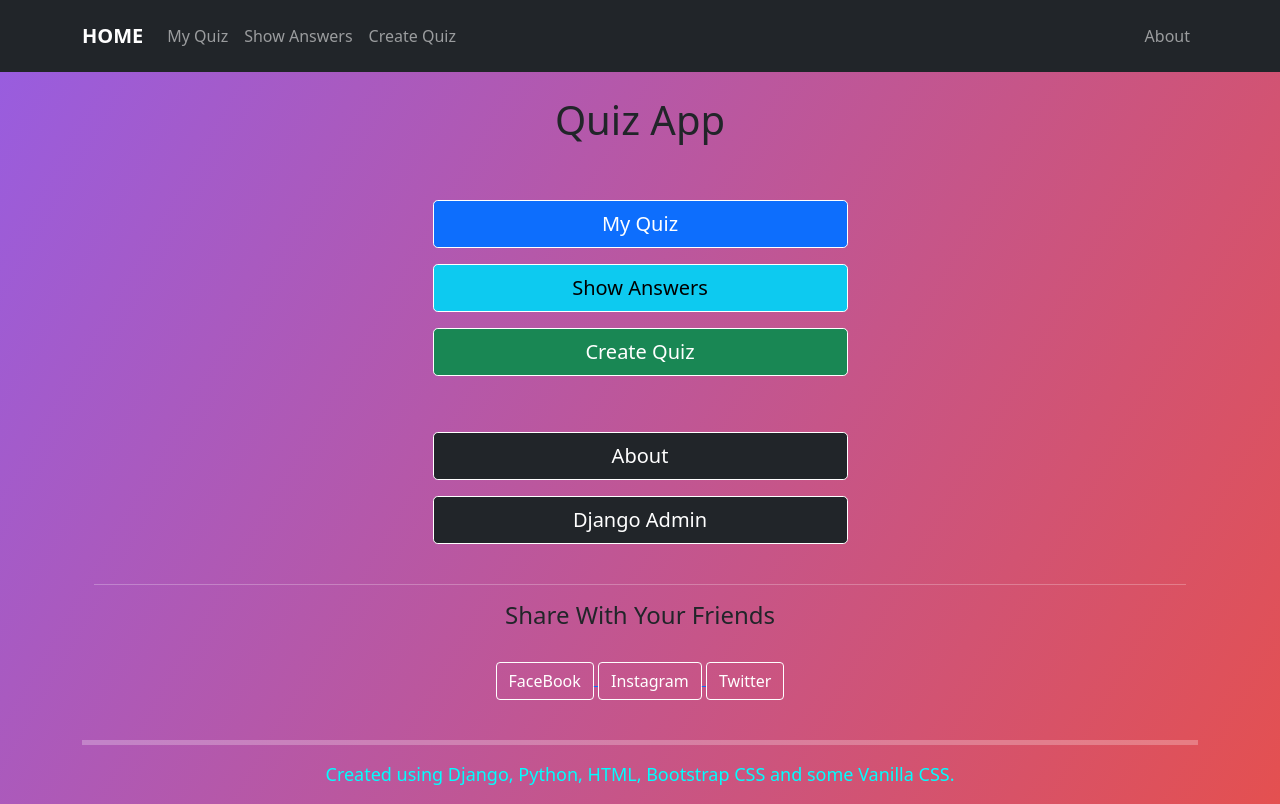
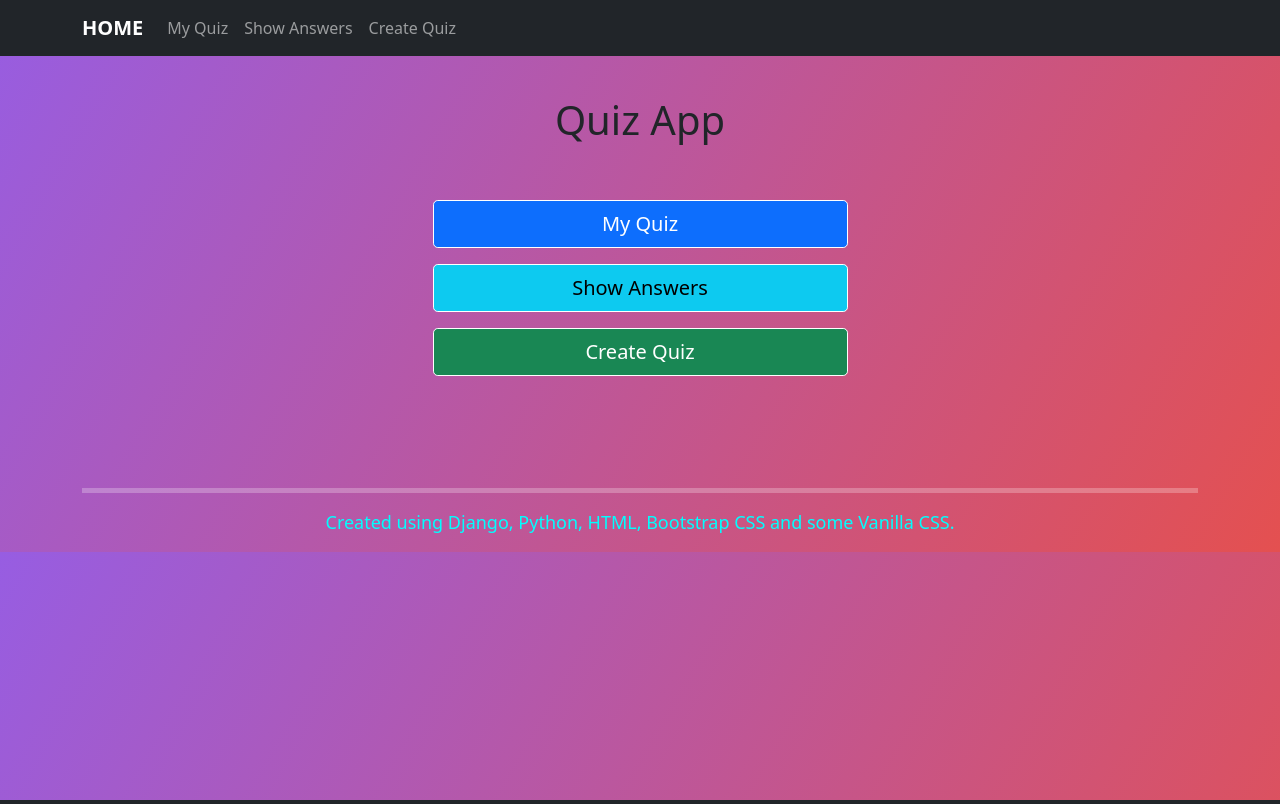
Before and after one commit to nisheet-n/quiz-maker, a Django app: page / in a window 1280 px wide. Run offline with Django 3.2, Linux system fonts and the light colour scheme; some libraries are stand-ins or nearby versions.

Commit message:
Unused codes removed

```diff
--- a/quizapp/templates/quizapp/base.html
+++ b/quizapp/templates/quizapp/base.html
@@ -47,14 +47,6 @@
 							<a class="nav-link" href="/create">Create Quiz</a>
 						</li>
 					</ul>
-					<span class="navbar-text">
-
-						<ul class="navbar-nav me-auto mb-2 mb-lg-0">
-							<li class="nav-item">
-								<a class="nav-link" href="/about">About</a>
-							</li>
-						</ul>
-					</span>
 				</div>
 			</div>
 		</nav>
--- a/quizapp/templates/quizapp/index.html
+++ b/quizapp/templates/quizapp/index.html
@@ -24,35 +24,11 @@
 			<a role="button" class="btn btn-success btn-lg" href="/create">
 				Create Quiz
 			</a>
-			<br>
-			<a role="button" class="btn btn-dark btn-lg" href="/about">
-				About
-			</a>
-			<a role="button" class="btn btn-dark btn-lg" href="/admin" target="_blank">
-				Django Admin
-			</a>
 		</div>
 	</div>
-	<br>
-	<hr style="color: white;">
-	<div class="container">
-		<h4>Share With Your Friends</h4>
-		<br>
-		<div class="d-grid gap-2 d-md-block">
-			<a href="http://facebook.com" target="_blank">
-				<button type="button" class="btn btn-outline-dark" style="color: white;">FaceBook</button>
-			</a>
-
-			<a href="http://instagram.com" target="_blank">
-				<button type="button" class="btn btn-outline-dark" style="color: white;">Instagram</button>
-			</a>
-
-			<a href="http://twitter.com" target="_blank">
-				<button type="button" class="btn btn-outline-dark" style="color: white;">Twitter</button>
-			</a>
-
-		</div>
-	</div>
+	<br />
+	<br />
+	<br />
 </div>
 
 {%endblock%}
--- a/quizapp/urls.py
+++ b/quizapp/urls.py
@@ -8,5 +8,4 @@
 	path('create/', views.create, name='create'),
 	path('quiz/', views.quiz, name='quiz'),
 	path('result/', views.result, name='result'),
-	path('about/', views.about, name='about'),
 ]
--- a/quizapp/views.py
+++ b/quizapp/views.py
@@ -63,6 +63,3 @@
 		'quizapp/result.html',
 		{'score':score,
 		'total':total})
-
-def about(request):
-	return render(request,'quizapp/about.html')
```
Also changed, not shown: quizapp/templates/quizapp/about.html (deleted, +0 -27 lines), db.sqlite3, 1 other file.
